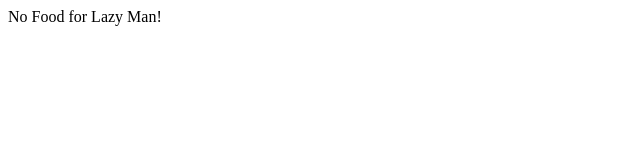
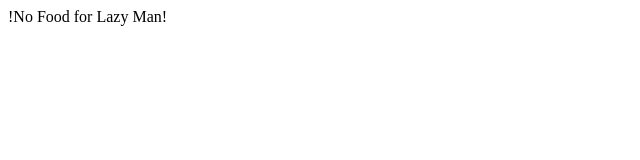
Before and after one commit to thejollyfatso/nofoodforlazyman, a React (Vite) app in the folder client/: page / in a window 1280 px wide. Shown: the top 160 px of the page, without its empty margins (0-640 px from the left). Built offline with nearby package versions, Linux system fonts and the light colour scheme.

Commit message:
trivial commit

```diff
--- a/client/src/main.jsx
+++ b/client/src/main.jsx
@@ -3,6 +3,6 @@ import { createRoot } from "react-dom/client";
 
 createRoot(document.getElementById("root")).render(
   <StrictMode>
-    <div>No Food for Lazy Man!</div>
+    <div>!No Food for Lazy Man!</div>
   </StrictMode>
 );
```
